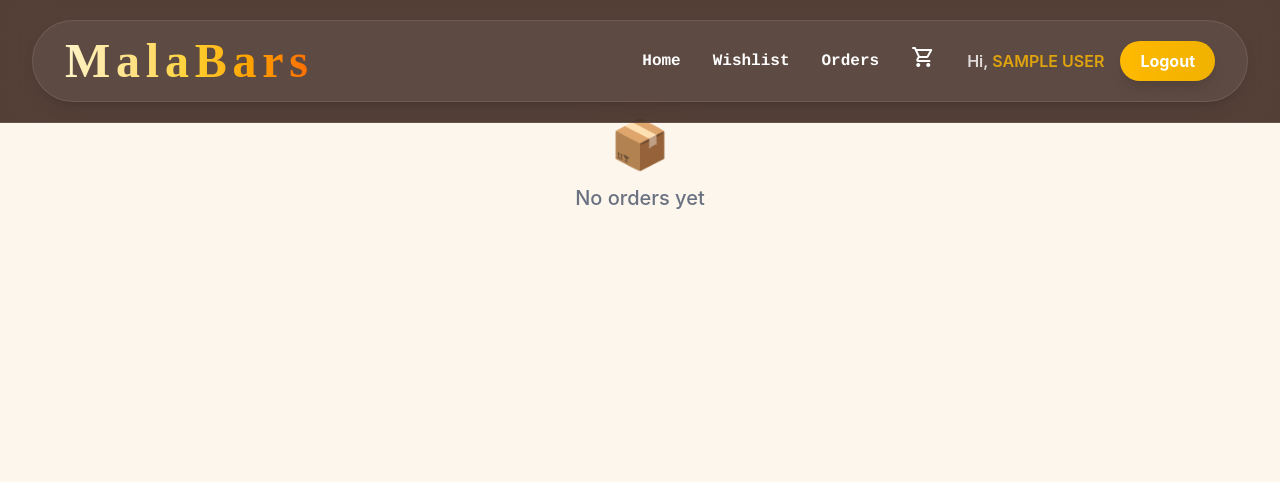
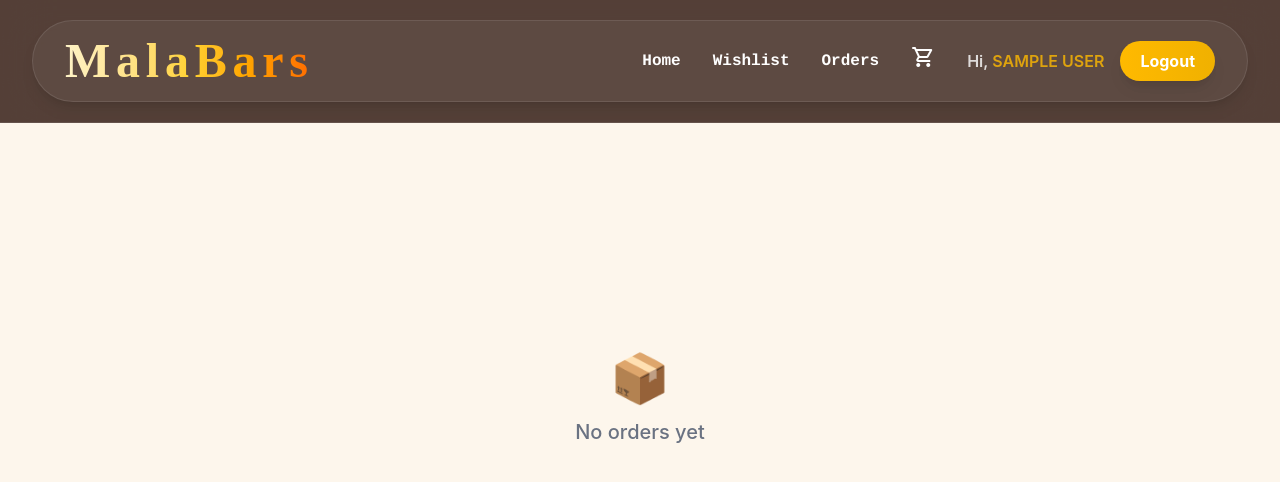
Before and after one commit to Anees-Rahman-dev/E-commerce-Project, a React (Vite) app: page /orders in a window 1280 px wide. Shown: the top 482 px of the page. Built offline with nearby package versions, Linux system fonts and the light colour scheme; data requests are answered from the project's data file; sample sign-in values are in the browser's storage; a web font is replaced by a local one.

Commit message:
centered order page horizontally

```diff
--- a/src/pages/Orders.jsx
+++ b/src/pages/Orders.jsx
@@ -28,7 +28,7 @@
 
   if (!orders.length)
     return (
-      <div className="text-center py-24 text-gray-500 pt-30">
+      <div className="flex flex-col justify-center items-center min-h-screen text-center py-24 text-gray-500  ">
         <p className="text-5xl mb-4">📦</p>
         <p className="text-xl font-medium">No orders yet</p>
       </div>
```
